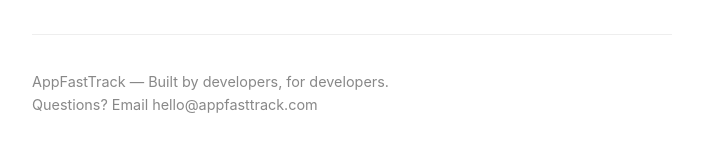
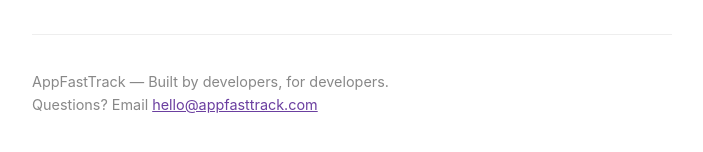
Before and after one commit to agentadminm4-droid/app-store-expeditor, a plain HTML site: page index.html in a window 1280 px wide. Shown: the part 3054-3206 px from the top of the page, without its empty margins (288-991 px from the left). Drawn offline with Linux system fonts and the light colour scheme.

Commit message:
Fix contact email - display hello@appfasttrack.com, link to agent.admin.m4@gmail.com

```diff
--- a/index.html
+++ b/index.html
@@ -130,7 +130,7 @@
 
 <footer>
   <p>AppFastTrack — Built by developers, for developers.<br>
-  Questions? Email hello@appfasttrack.com</p>
+  Questions? Email <a href="mailto:agent.admin.m4@gmail.com" style="color:#6b3fa0;text-decoration:underline;">hello@appfasttrack.com</a></p>
 </footer>
 
 </body>
```
